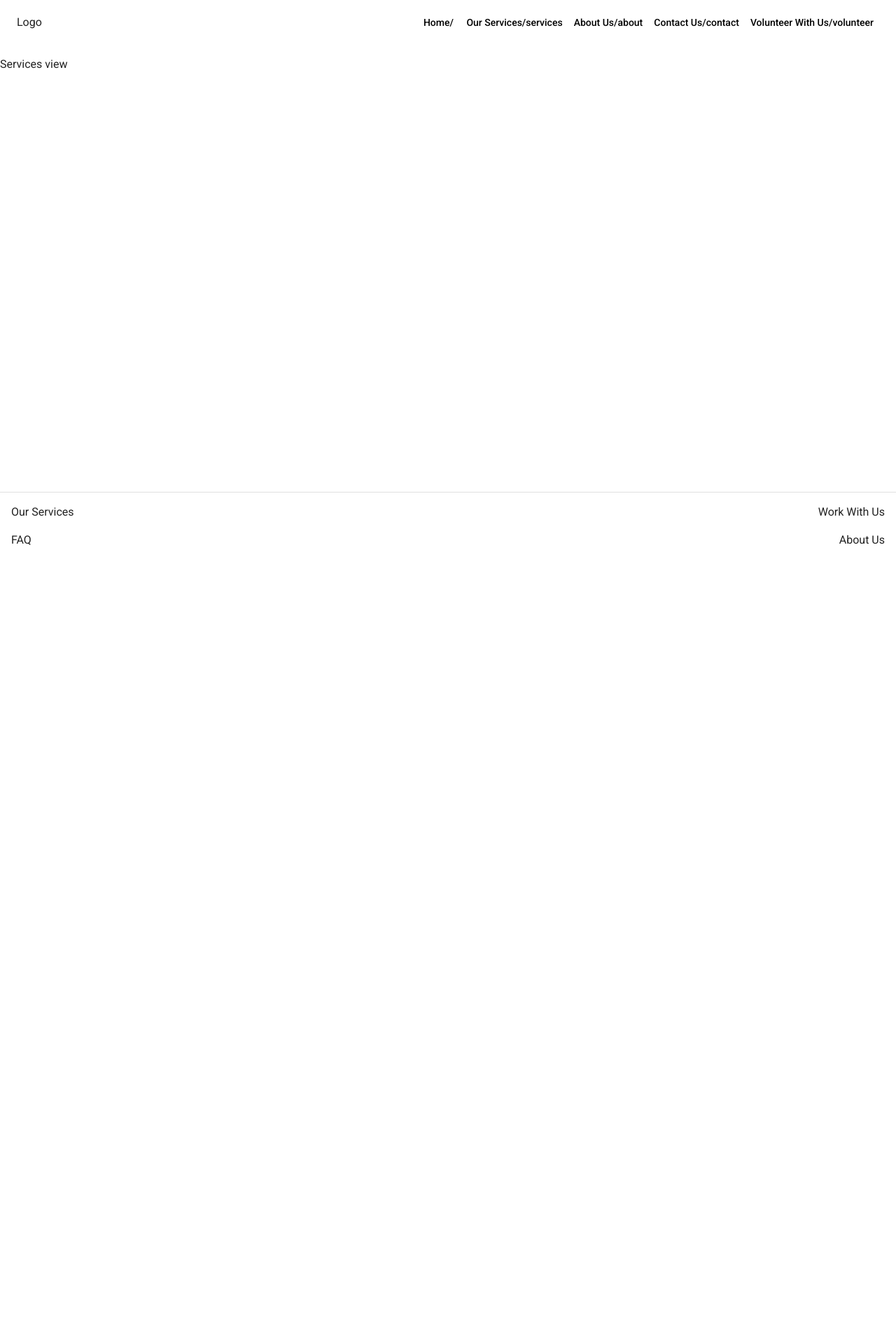
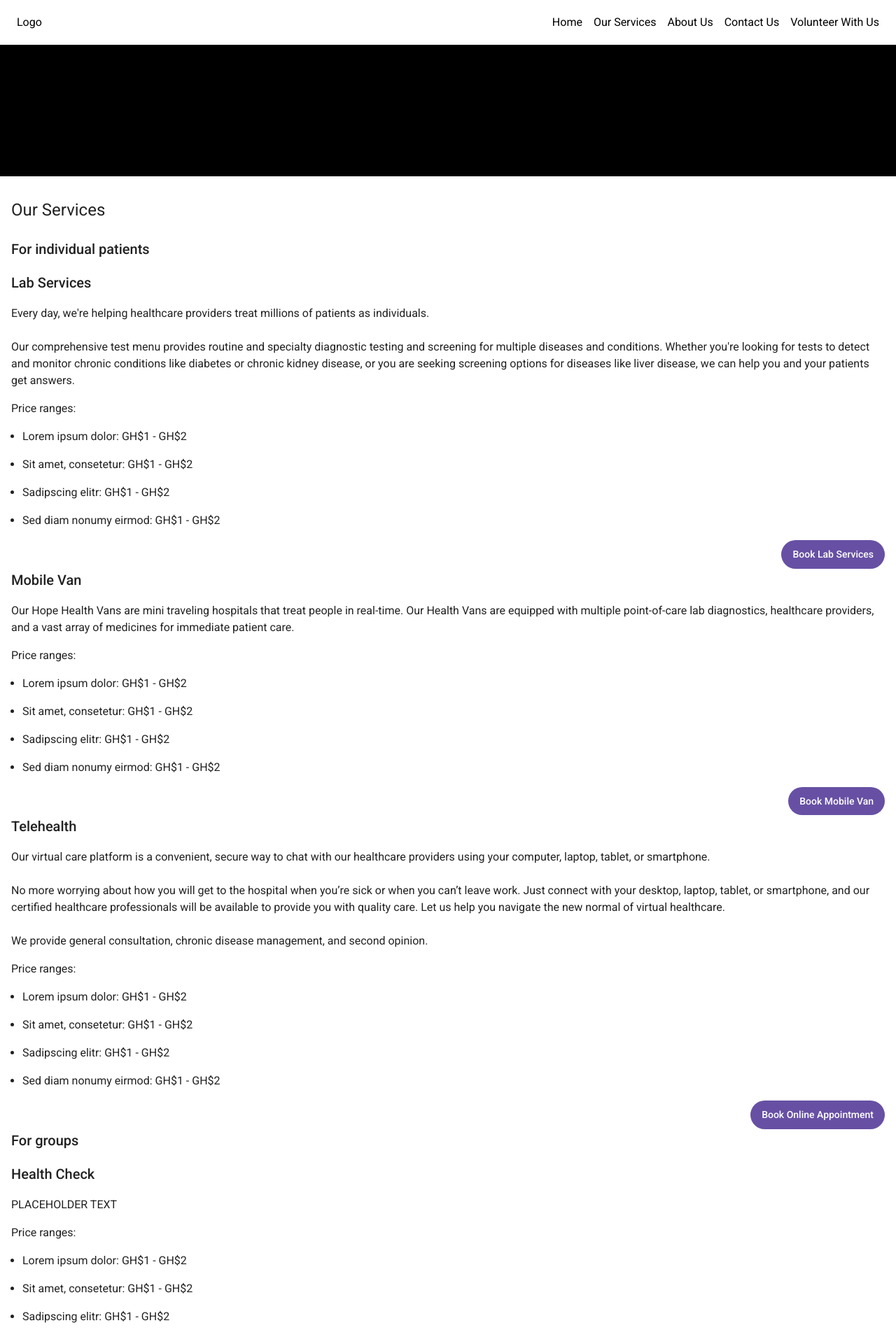
Before and after one commit to connorjchen/hope-health-van, a React (Vite) app in the folder client/: page /services in a window 1280 px wide. Shown: the top 1911 px of the page at 70% size. Before the commit the page ends 800 px from the top, so only its background shows below. Built offline with nearby package versions, Linux system fonts and the light colour scheme.

Commit message:
Initial about page

```diff
--- a/client/package.json
+++ b/client/package.json
@@ -15,7 +15,8 @@
     "@mui/material": "^5.11.0",
     "react": "^18.2.0",
     "react-dom": "^18.2.0",
-    "react-router-dom": "^6.4.5"
+    "react-router-dom": "^6.4.5",
+    "uuid": "^9.0.0"
   },
   "devDependencies": {
     "@types/react": "^18.0.26",
--- a/client/src/App.jsx
+++ b/client/src/App.jsx
@@ -5,6 +5,7 @@ import NavBarFooterLayout from "./components/navBarFooterLayout";
 import { useEffect } from "react";
 import { ThemeProvider } from "@mui/material";
 import theme from "./theme";
+import About from "./screens/about";
 
 const ScrollToTop = (props) => {
   const location = useLocation();
@@ -24,6 +25,7 @@ function App() {
             <Route element={<NavBarFooterLayout />}>
               <Route path="/" element={<Home />} exact />
               <Route path="/services" element={<Services />} />
+              <Route path="/about" element={<About />} />
             </Route>
           </Routes>
         </ScrollToTop>
--- a/client/src/components/footer.jsx
+++ b/client/src/components/footer.jsx
@@ -1,8 +1,12 @@
 import React from "react";
-import { Box, Divider, Typography } from "@mui/material";
+import { Box, Divider, Typography, Link } from "@mui/material";
 
-const FooterText = ({ children }) => {
-  return <Typography variant="body1">{children}</Typography>;
+const FooterText = ({ text, url }) => {
+  return (
+    <Link href={url}>
+      <Typography variant="body1">{text}</Typography>
+    </Link>
+  );
 };
 
 function Footer() {
@@ -16,12 +20,12 @@ function Footer() {
           alignItems="center"
           marginBottom="16px"
         >
-          <FooterText>Our Services</FooterText>
-          <FooterText>Work With Us</FooterText>
+          <FooterText text="Our Services" url="/services" />
+          <FooterText text="Work With Us" url="/volunteer" />
         </Box>
         <Box display="flex" justifyContent="space-between" alignItems="center">
-          <FooterText>FAQ</FooterText>
-          <FooterText>About Us</FooterText>
+          <FooterText text="FAQ" url="/faq" />
+          <FooterText text="About Us" url="/about" />
         </Box>
       </Box>
     </Box>
--- a/client/src/components/homePageCard.jsx
+++ b/client/src/components/homePageCard.jsx
@@ -1,8 +1,11 @@
 import React from "react";
 import { Box, Button, Typography, useTheme } from "@mui/material";
+import { useNavigate } from "react-router-dom";
 
-function HomePageCard({ title, location, description, buttonText }) {
+function HomePageCard({ title, location, description, buttonText, buttonUrl }) {
   const theme = useTheme();
+  const navigate = useNavigate();
+
   return (
     <Box
       sx={{
@@ -13,7 +16,7 @@ function HomePageCard({ title, location, description, buttonText }) {
         marginBottom: "16px",
       }}
     >
-      <Box display="flex" marginBottom="16px">
+      <Box display="flex" marginBottom="16px" alignItems="center">
         <Box
           sx={{
             width: "48px",
@@ -38,6 +41,7 @@ function HomePageCard({ title, location, description, buttonText }) {
         {description}
       </Typography>
       <Button
+        onClick={() => navigate(buttonUrl)}
         sx={{
           ...theme.purpleButton,
         }}
--- a/client/src/components/navBar.jsx
+++ b/client/src/components/navBar.jsx
@@ -74,7 +74,9 @@ function NavBar(props) {
             background: theme.palette.primary.main,
           }}
         >
-          <Typography>Logo</Typography>
+          <Link href="/">
+            <Typography>Logo</Typography>
+          </Link>
           <IconButton
             color="inherit"
             aria-label="open drawer"
@@ -85,10 +87,10 @@ function NavBar(props) {
             <MenuIcon />
           </IconButton>
           <Box sx={{ display: { xs: "none", sm: "block" } }}>
-            {navItems.map((item) => (
-              <Button key={item} sx={{ color: theme.palette.primary.black }}>
-                {item}
-              </Button>
+            {navItems.map(([title, url]) => (
+              <Link href={url} key={title} marginLeft="16px">
+                {title}
+              </Link>
             ))}
           </Box>
         </Toolbar>
--- /dev/null
+++ b/client/src/components/servicesPageCard.jsx
@@ -0,0 +1,25 @@
+import React from "react";
+import { Box, Button, Typography, useTheme } from "@mui/material";
+import { useNavigate } from "react-router-dom";
+
+function ServicesPageCard({ children, title, buttonText, buttonUrl }) {
+  const theme = useTheme();
+  const navigate = useNavigate();
+
+  return (
+    <Box>
+      <Typography variant="h6">{title}</Typography>
+      {children}
+      <Button
+        onClick={() => navigate(buttonUrl)}
+        sx={{
+          ...theme.purpleButton,
+        }}
+      >
+        {buttonText}
+      </Button>
+    </Box>
+  );
+}
+
+export default ServicesPageCard;
--- /dev/null
+++ b/client/src/screens/about.jsx
@@ -0,0 +1,120 @@
+import React from "react";
+import {
+  Box,
+  Typography,
+  Divider,
+  Card,
+  CardActionArea,
+  CardContent,
+  CardMedia,
+  Grid,
+} from "@mui/material";
+import theme from "../theme";
+
+const profiles = [
+  ["https://picsum.photos/200", "Name name", "Title / role"],
+  ["https://picsum.photos/200", "Name name", "Title / role"],
+  ["https://picsum.photos/200", "Name name", "Title / role"],
+  ["https://picsum.photos/200", "Name name", "Title / role"],
+  ["https://picsum.photos/200", "Name name", "Title / role"],
+  ["https://picsum.photos/200", "Name name", "Title / role"],
+];
+
+function ProfileCard({ image, name, role }) {
+  return (
+    <Card
+      sx={{
+        borderRadius: "12px",
+      }}
+    >
+      <CardActionArea
+        disableRipple={true}
+        sx={{
+          cursor: "default",
+          "&:hover": {
+            "& .MuiCardActionArea-focusHighlight": {
+              opacity: 0,
+            },
+          },
+        }}
+      >
+        <Box>
+          <CardMedia component="img" height="auto" image={image} alt="image" />
+          <CardContent
+            sx={{
+              background: theme.palette.purple.light,
+            }}
+          >
+            <Typography variant="h6">{name}</Typography>
+            <Typography variant="body1">{role}</Typography>
+          </CardContent>
+        </Box>
+      </CardActionArea>
+    </Card>
+  );
+}
+
+function About() {
+  return (
+    <Box>
+      <Box sx={{ background: "black", height: "188px" }}>placeholder image</Box>
+      <Box>
+        <Box mx="16px">
+          <Typography
+            variant="h5"
+            sx={{
+              marginTop: "32px",
+              marginBottom: "24px",
+            }}
+          >
+            Our Team
+          </Typography>
+          <Grid container spacing="16px">
+            {profiles.map(([image, name, role]) => {
+              console.log(name);
+              return (
+                <Grid item xs={6} sm={4} md={3}>
+                  <ProfileCard image={image} name={name} role={role} />
+                </Grid>
+              );
+            })}
+          </Grid>
+        </Box>
+        <Divider
+          sx={{
+            my: "24px",
+          }}
+        />
+        <Box mx="16px">
+          <Typography
+            variant="h5"
+            sx={{
+              marginBottom: "24px",
+            }}
+          >
+            Our Mission
+          </Typography>
+          <Typography variant="body1">PLACEHOLDER TEXT</Typography>
+        </Box>
+        <Divider
+          sx={{
+            my: "24px",
+          }}
+        />
+        <Box mx="16px">
+          <Typography
+            variant="h5"
+            sx={{
+              marginBottom: "24px",
+            }}
+          >
+            Our Vision
+          </Typography>
+          <Typography variant="body1">PLACEHOLDER TEXT</Typography>
+        </Box>
+      </Box>
+    </Box>
+  );
+}
+
+export default About;
--- a/client/src/screens/home.jsx
+++ b/client/src/screens/home.jsx
@@ -29,6 +29,7 @@ function Home() {
           location="in our clinic"
           description="Our comprehensive test menu provides routine and specialty diagnostic testing and screening for multiple diseases and conditions"
           buttonText="Book Lab Services"
+          buttonUrl="/"
         />
         <HomePageCard
           title="Mobile Van"
@@ -36,13 +37,15 @@ function Home() {
           description="Our Health Vans are mini traveling hospitals that treat people in real-time.
           Our Vans are equipped with multiple point-of-care lab diagnostics, healthcare providers, and a vast array of medicines for immediate patient care."
           buttonText="Book Mobile Van"
+          buttonUrl="/"
         />
         <HomePageCard
-          title="Mobile Van"
+          title="Telehealth"
           location="across Ghana"
           description="Our virtual care platform is a convenient, secure way to chat with our healthcare providers using your computer, laptop, tablet, or smartphone.
           We provide general consultation, chronic disease management, and second opinion."
           buttonText="Book Online Appointment"
+          buttonUrl="/"
         />
         <Typography
           variant="h6"
@@ -57,6 +60,7 @@ function Home() {
           location="across Ghana"
           description="paragraph (approx 5 sentences) Nunc at leo pellentesque, dictum nibh a, aliquam neque. Sed laoreet bibendum metus Price range: GH$1 - GH$2"
           buttonText="Book for a Group"
+          buttonUrl="/"
         />
       </Box>
     </Box>
--- a/client/src/screens/services.jsx
+++ b/client/src/screens/services.jsx
@@ -1,8 +1,158 @@
+import React from "react";
+import { Box, Typography, List, ListItem } from "@mui/material";
+import ServicesPageCard from "../components/servicesPageCard";
+import { v4 as uuid } from "uuid";
+
+const PriceRangeList = ({ items }) => {
+  return (
+    <>
+      <Typography variant="body1">Price ranges:</Typography>
+      <List
+        sx={{
+          listStyleType: "disc",
+          paddingLeft: "16px",
+          "& .MuiListItem-root": {
+            display: "list-item",
+          },
+        }}
+      >
+        {items.map((item) => {
+          return (
+            <ListItem
+              key={uuid()}
+              sx={{
+                paddingLeft: 0,
+              }}
+            >
+              {item}
+            </ListItem>
+          );
+        })}
+      </List>
+    </>
+  );
+};
+
 function Services() {
   return (
-    <div>
-      <p>Services view</p>
-    </div>
+    <Box>
+      <Box sx={{ background: "black", height: "188px" }}>placeholder image</Box>
+      <Box margin="0 16px">
+        <Typography
+          variant="h5"
+          sx={{
+            marginTop: "32px",
+            marginBottom: "24px",
+          }}
+        >
+          Our Services
+        </Typography>
+        <Typography
+          variant="h6"
+          sx={{
+            marginBottom: "16px",
+          }}
+        >
+          For individual patients
+        </Typography>
+        <ServicesPageCard
+          title="Lab Services"
+          buttonText="Book Lab Services"
+          buttonUrl="/"
+        >
+          <Typography variant="body1" margin="16px 0">
+            Every day, we're helping healthcare providers treat millions of
+            patients as individuals. <br /> <br /> Our comprehensive test menu
+            provides routine and specialty diagnostic testing and screening for
+            multiple diseases and conditions. Whether you're looking for tests
+            to detect and monitor chronic conditions like diabetes or chronic
+            kidney disease, or you are seeking screening options for diseases
+            like liver disease, we can help you and your patients get answers.
+          </Typography>
+          <PriceRangeList
+            items={[
+              "Lorem ipsum dolor: GH$1 - GH$2",
+              "Sit amet, consetetur: GH$1 - GH$2",
+              "Sadipscing elitr: GH$1 - GH$2",
+              "Sed diam nonumy eirmod: GH$1 - GH$2",
+            ]}
+          />
+        </ServicesPageCard>
+        <ServicesPageCard
+          title="Mobile Van"
+          buttonText="Book Mobile Van"
+          buttonUrl="/"
+        >
+          <Typography variant="body1" margin="16px 0">
+            Our Hope Health Vans are mini traveling hospitals that treat people
+            in real-time. Our Health Vans are equipped with multiple
+            point-of-care lab diagnostics, healthcare providers, and a vast
+            array of medicines for immediate patient care.
+          </Typography>
+          <PriceRangeList
+            items={[
+              "Lorem ipsum dolor: GH$1 - GH$2",
+              "Sit amet, consetetur: GH$1 - GH$2",
+              "Sadipscing elitr: GH$1 - GH$2",
+              "Sed diam nonumy eirmod: GH$1 - GH$2",
+            ]}
+          />
+        </ServicesPageCard>
+        <ServicesPageCard
+          title="Telehealth"
+          buttonText="Book Online Appointment"
+          buttonUrl="/"
+        >
+          <Typography variant="body1" margin="16px 0">
+            Our virtual care platform is a convenient, secure way to chat with
+            our healthcare providers using your computer, laptop, tablet, or
+            smartphone.
+            <br /> <br /> No more worrying about how you will get to the
+            hospital when you’re sick or when you can’t leave work. Just connect
+            with your desktop, laptop, tablet, or smartphone, and our certified
+            healthcare professionals will be available to provide you with
+            quality care. Let us help you navigate the new normal of virtual
+            healthcare.
+            <br /> <br />
+            We provide general consultation, chronic disease management, and
+            second opinion.
+          </Typography>
+          <PriceRangeList
+            items={[
+              "Lorem ipsum dolor: GH$1 - GH$2",
+              "Sit amet, consetetur: GH$1 - GH$2",
+              "Sadipscing elitr: GH$1 - GH$2",
+              "Sed diam nonumy eirmod: GH$1 - GH$2",
+            ]}
+          />
+        </ServicesPageCard>
+        <Typography
+          variant="h6"
+          sx={{
+            marginBottom: "16px",
+          }}
+        >
+          For groups
+        </Typography>
+        <ServicesPageCard
+          title="Health Check"
+          buttonText="Book for a Group"
+          buttonUrl="/"
+        >
+          <Typography variant="body1" margin="16px 0">
+            PLACEHOLDER TEXT
+          </Typography>
+          <PriceRangeList
+            items={[
+              "Lorem ipsum dolor: GH$1 - GH$2",
+              "Sit amet, consetetur: GH$1 - GH$2",
+              "Sadipscing elitr: GH$1 - GH$2",
+              "Sed diam nonumy eirmod: GH$1 - GH$2",
+            ]}
+          />
+        </ServicesPageCard>
+      </Box>
+    </Box>
   );
 }
 
```
Also changed, not shown: 1 other file (tests, documents, lock files or other folders).
